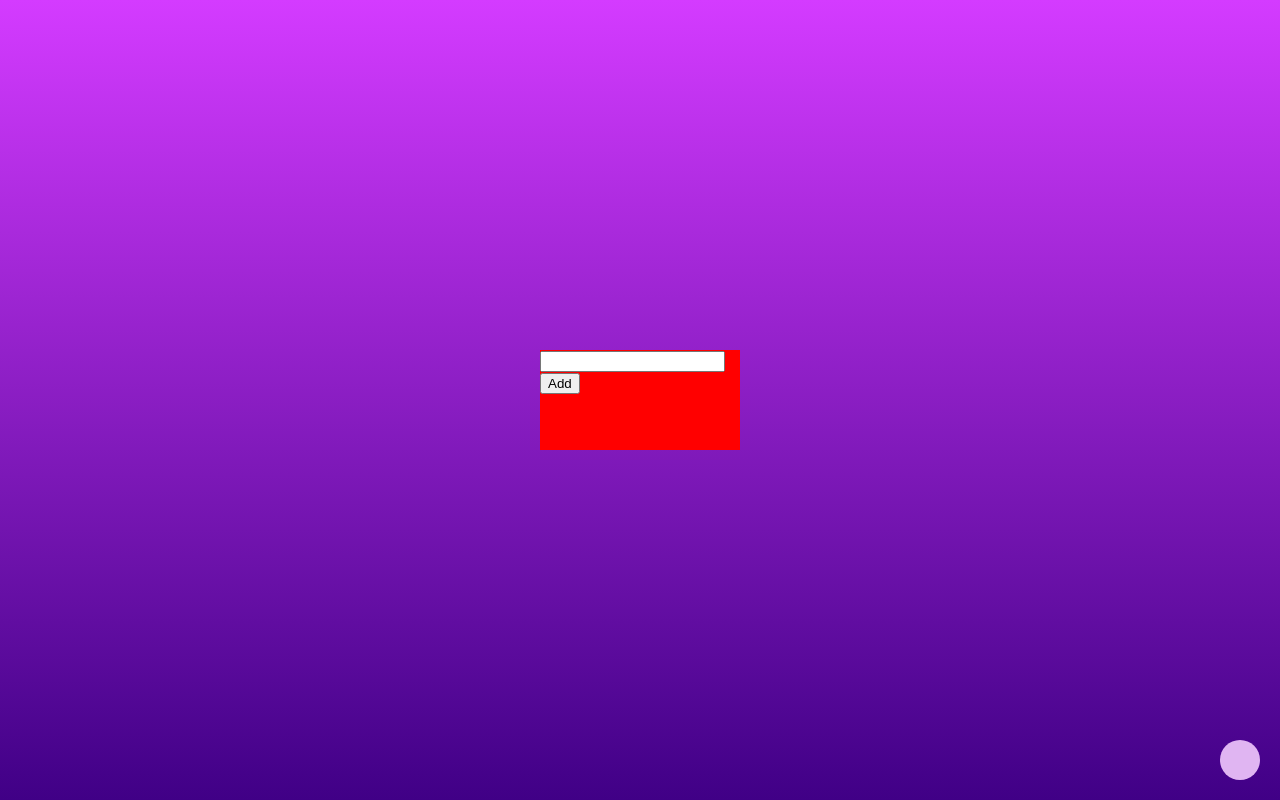
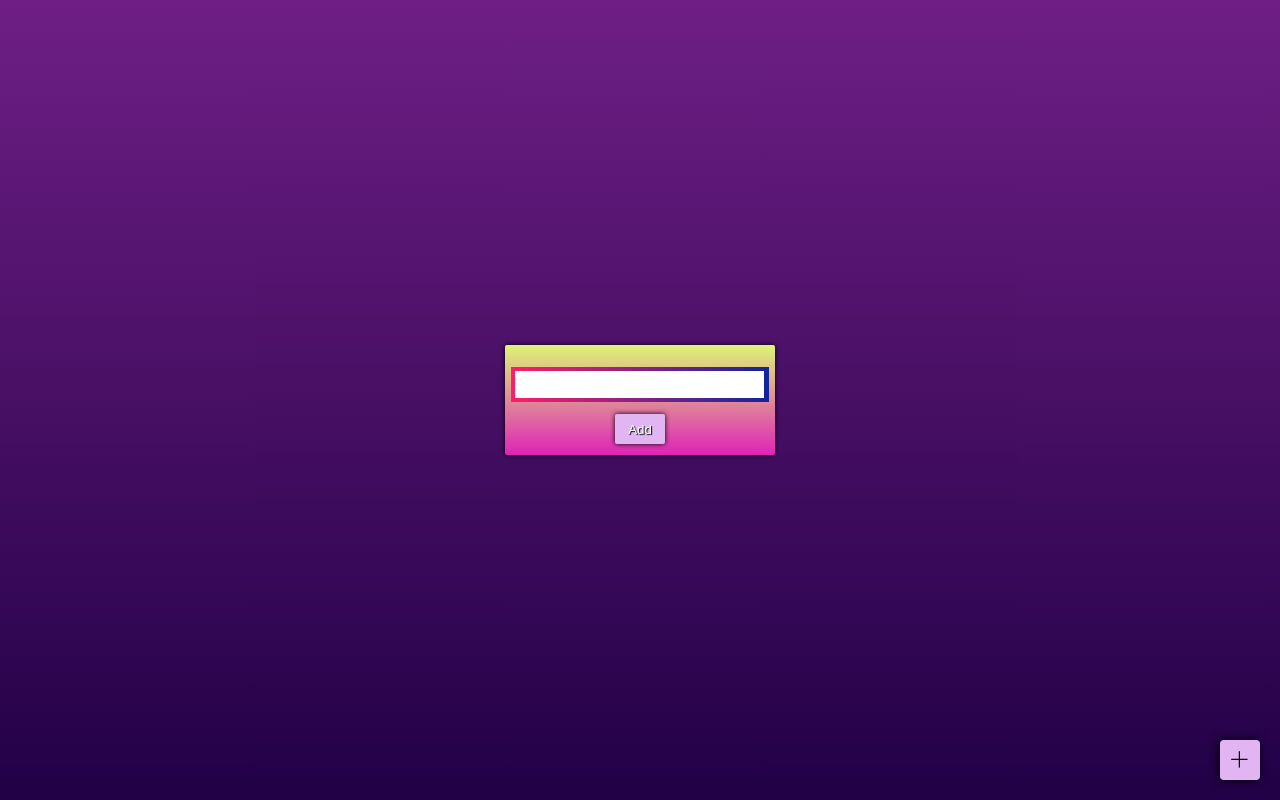
Before and after one commit to BerryJohn/react-weatherapp, a React (Create React App) app: page / in a window 1280 px wide. Both pictures are taken after a click on the button 1240 px from the left and 760 px from the top of the page. Built offline with nearby package versions, Linux system fonts and the light colour scheme.

Commit message:
design ready and working

```diff
--- a/src/components/AddPinForm/AddPinForm.tsx
+++ b/src/components/AddPinForm/AddPinForm.tsx
@@ -1,5 +1,5 @@
 import * as React from 'react';
-import { FC, useEffect, useState } from 'react';
+import { FC, useEffect, useRef, useState } from 'react';
 import styled from 'styled-components';
 import { generateUUID } from '../../helpers/uuidGenerator';
 import { colors } from '../../styledHelpers/colors';
@@ -9,11 +9,14 @@ import API from '../../helpers/api';
 interface IAddPinForm {
     visible: boolean;
     setCities(newCities: ICity[]): void;
+    openHandler(): void;
 }
 
 const AddPinForm: FC<IAddPinForm> = (props) => {
+    const formWrapper = useRef<HTMLDivElement>(null);
 
     const [cityInput, setCityInput] = useState<string>('');
+    const [cityInputError, setCityError] = useState<string>('');
 
     const addCityHandler = () => {
         if (localStorage.getItem('cities') !== null) {
@@ -22,27 +25,55 @@ const AddPinForm: FC<IAddPinForm> = (props) => {
                 .then(
                     (result) => {
                         if (result.cod !== 200)
-                            return;
+                            {
+                                setCityInput('');
+                                setCityError('Wrong city name!')
+                                return;
+                            }
                         let cities: ICity[] = JSON.parse(localStorage.getItem('cities') || '[]');
                         let newCity: ICity = {
-                            name: cityInput,
+                            name: result.name,
                             id: `${generateUUID()}`,
                         };
-                        cities.push(newCity);
-                        localStorage.setItem('cities', JSON.stringify(cities));
-                        props.setCities(cities);
+                        const isCityAdded = cities.filter(city => city.name === newCity.name);
+                        if(isCityAdded.length === 0) //Check if added city is already existing
+                        {
+                            cities.push(newCity);
+                            localStorage.setItem('cities', JSON.stringify(cities));
+                            props.setCities(cities);
+                            setCityInput('');
+                            setCityError('');
+                            props.openHandler();
+                        }
+                        else
+                        {
+                            setCityError('This city is already added!');
+                            setCityInput('');
+                        }
                     },
                     (error) => {
-                        console.log('dupa')
+                        setCityError('Uknown error');
                     }
                 );
         }
     };
 
+    const closeHandler = (e:any) => {
+        if(e.target == formWrapper.current)
+            props.openHandler();
+    }
+
     return (
-        <Wrapper open={props.visible}>
-            <input type='text' onChange={e => setCityInput(e.target.value)} />
-            <button onClick={addCityHandler}>Add</button>
+        <Wrapper open={props.visible} ref={formWrapper} onClick={e => closeHandler(e)}>
+            <Form open={props.visible}>
+                <CityError>
+                    {cityInputError}
+                </CityError>
+                <InputWrapper>
+                    <FormInput value={cityInput} type='text' onChange={e => setCityInput(e.target.value)} />
+                </InputWrapper>
+                <InputButton onClick={addCityHandler}>Add</InputButton>
+            </Form>
         </Wrapper>
     );
 }
@@ -53,12 +84,92 @@ interface IWrapper {
     open: boolean;
 }
 const Wrapper = styled.div<IWrapper>`
+    height:100vh;
+    width:100vw;
+    position:fixed;
+    left:0;
+    top:0;
+    display:flex;
+    align-items:center;
+    justify-content:center;
+    transition:.1s;
+    visibility:hidden;
+    background-color:#0000000;
+    transform:scale(0.8);
+
+    ${props => (props.open && `
+        visibility:visible;
+        background-color:#0000007b;
+        transform:scale(1);
+    `
+    )};
+`;
+
+interface IForm {
+    open: boolean;
+}
+const Form = styled.div<IForm>`
+    background: rgb(223,36,183);
+    background: linear-gradient(0deg, rgba(223,36,183,1) 0%, rgba(221,244,119,1) 100%);
+    display:flex;
+    flex-direction:column;
+    align-items:center;
+    justify-content:space-around;
+    width:250px;
     height:100px;
-    width:200px;
-    position:fixed;
-    left:calc(50% - 100px);
-    top:calc(50% - 50px);
-    background-color:red;
-    visibility:hidden;
-    ${props => (props.open && 'visibility:visible;')};
+    border-radius:2px;
+    opacity:0;
+    box-shadow: black 0px 0px 5px;
+    padding:5px 10px;
+    ${props => (props.open && `
+        opacity:1;
+    `
+    )};
 `;
+
+const FormInput = styled.input`
+    height:25px;
+    font-size:18px;
+    width:245px;
+    border:none;
+
+    &:focus{
+        border:none;
+        outline:none;
+    }
+`;
+
+const InputWrapper = styled.div`
+    width:100%;
+    padding:4px;
+    background: linear-gradient(to right, #ff1e69, #10259c);
+`;
+
+const InputButton = styled.button`
+    width:50px;
+    height:30px;
+    border:none;
+    border-radius:2px;
+    background-color:${colors.lightPurple};
+    color:white;
+    text-shadow:black 1px 1px 1px;
+    transition:.2s;
+    box-sizing:border-box;
+    cursor:pointer;
+    box-shadow: 0px 0px 5px black;
+    &:hover{
+        background-color: #ff1e69;
+    }
+    &:focus{
+        border:none;
+        outline:none;
+    }
+    &:active{
+        background-color: #ff004c;
+    }
+`;
+
+const CityError = styled.p`
+    color:black;
+    margin:0;
+`;
--- a/src/components/App.tsx
+++ b/src/components/App.tsx
@@ -1,4 +1,5 @@
 import React, { useEffect, useState } from 'react';
+import { VscAdd } from 'react-icons/vsc';
 import styled from 'styled-components';
 import { createGlobalStyle } from 'styled-components'
 import { colors } from '../styledHelpers/colors';
@@ -36,8 +37,10 @@ const App = () => {
         <Wrapper>
             <GlobalStyle />
             <WeatherPins cities={cities} setCities={setCitiesHandler} />
-            <AddPinForm visible={formOpen} setCities={setCitiesHandler} />
-            <AddPinButton onClick={openFormHandler} />
+            <AddPinForm visible={formOpen} setCities={setCitiesHandler} openHandler={openFormHandler}/>
+            <AddPinButton onClick={openFormHandler}>
+                <VscAdd />
+            </AddPinButton>
         </Wrapper>
     );
 }
@@ -45,21 +48,31 @@ const App = () => {
 export default App;
 
 const Wrapper = styled.div`
-      max-width:100vw;
+      min-width:100vw;
       min-height:100vh;
       position:relative;
+      overflow-y:hidden;
 `;
 
 const AddPinButton = styled.button`
     border:none;
     width:40px;
     height:40px;
-    border-radius:20px;
+    border-radius:4px;
     background-color:${colors.lightPurple};
+    box-shadow: black -1px 0px 8px;
     cursor:pointer;
-    position:absolute;
+    position:fixed;
     bottom:20px;
     right:20px;
+    display:flex;
+    align-items:center;
+    justify-content:center;
+    font-size:20px;
+    transition:.1s;
+    &:hover{
+        transform:scale(1.05);
+    }
 `;
 
 const GlobalStyle = createGlobalStyle`
@@ -67,7 +80,7 @@ const GlobalStyle = createGlobalStyle`
       color:${colors.white};
       background: rgb(64,0,134);
       background: linear-gradient(0deg, rgba(64,0,134,1) 0%, rgba(212,59,255,1) 100%);
-      max-width:100vw;
+      min-width:100vw;
       min-height:100%;
       padding:0px;
       margin:0px;
--- a/src/components/WeatherPins/Pin/Pin.tsx
+++ b/src/components/WeatherPins/Pin/Pin.tsx
@@ -1,16 +1,20 @@
 import * as React from 'react';
-import { FC, useEffect, useState } from 'react';
-import styled from 'styled-components';
+import { FC, useEffect, useRef, useState } from 'react';
+import styled, { css, keyframes } from 'styled-components';
 import { colors } from '../../../styledHelpers/colors';
 import { ICity } from '../../App';
 import API from '../../../helpers/api';
-import { WiBarometer, WiHumidity, WiStrongWind } from "react-icons/wi";
+import { WiBarometer, WiHumidity, WiStrongWind, WiCloud, WiNightAltSnow, WiNightClear, WiNightAltThunderstorm, WiNightAltShowers, WiNightFog, WiNightAltRain, WiNightAltCloudy, WiDaySunny, WiDayCloudy, WiDaySnow, WiDayThunderstorm, WiDayShowers, WiDayRain, WiDayFog } from "react-icons/wi";
+import { VscChromeClose } from "react-icons/vsc";
+
 
 interface IPin extends ICity {
     setCities(newCities: ICity[]): void;
 }
 
 const Pin: FC<IPin> = (props) => {
+    //Refs
+    const cityNameRef = useRef<HTMLDivElement>(null);
     //States
     const [isLoaded, setIsLoaded] = useState<boolean>(false);
     const [data, setData] = useState<any>();
@@ -55,6 +59,47 @@ const Pin: FC<IPin> = (props) => {
         return new Date(localDateTime).getHours();
     };
 
+    const getCityImage = () => {
+        const cityTime = getCityTime();
+        if(cityTime >= 20 && cityTime < 6){
+            switch (data?.weather[0].main) {
+                case 'Clouds':
+                    return (<WiNightAltCloudy />);
+                case 'Snow':
+                    return (<WiNightAltSnow />);
+                case 'Clear':
+                    return (<WiNightClear />);
+                case 'Thunderstorm':
+                    return (<WiNightAltThunderstorm />);
+                case 'Drizzle':
+                    return (<WiNightAltShowers />);
+                case 'Rain':
+                    return (<WiNightAltRain />);
+                default:
+                    return (<WiNightFog />);
+            }
+        }
+        else {
+            switch (data?.weather[0].main) {
+                case 'Clouds':
+                    return (<WiDayCloudy />);
+                case 'Snow':
+                    return (<WiDaySnow />);
+                case 'Clear':
+                    return (<WiDaySunny />);
+                case 'Thunderstorm':
+                    return (<WiDayThunderstorm />);
+                case 'Drizzle':
+                    return (<WiDayShowers />);
+                case 'Rain':
+                    return (<WiDayRain />);
+                default:
+                    return (<WiDayFog />);
+            }
+         }
+    };
+
+
     if (!isLoaded)
         return (
             <Wrapper>
@@ -64,9 +109,9 @@ const Pin: FC<IPin> = (props) => {
     else
         return (
             <Wrapper time={getCityTime()}>
-                <City>
+                <CityName ref={cityNameRef} cityLength={cityNameRef?.current ? cityNameRef.current!.scrollWidth : 0}>
                     {data?.name}
-                </City>
+                </CityName>
                 <CityDate>
                     {transformDate()}
                 </CityDate>
@@ -77,7 +122,7 @@ const Pin: FC<IPin> = (props) => {
                     {data?.weather[0].main}
                 </WeatherText>
                 <CityImage>
-
+                    {getCityImage()}
                 </CityImage>
                 <CityInfo>
                     <Info>
@@ -86,27 +131,39 @@ const Pin: FC<IPin> = (props) => {
                     </Info>
                     <Info>
                         <WiBarometer />
-                        <p>{data?.main.pressure}</p>
+                        <p>{data?.main.pressure}hPa</p>
                     </Info>
                     <Info>
                         <WiHumidity />
                         <p>{data?.main.humidity}%</p>
                     </Info>
                 </CityInfo>
-                {/* <button onClick={deleteHandler}>delete</button> */}
+                <DeleteWrapper onClick={deleteHandler}>
+                    <VscChromeClose />
+                </DeleteWrapper>
             </Wrapper>
         );
 }
 
 export default Pin;
 
+////////styled
 
+//interfaces
 interface IWrapper {
     time?: number;
 }
 
+interface ICityName{
+    cityLength: number;
+}
+
+///
+
 const Wrapper = styled.div<IWrapper>`
-    width:300px;
+    overflow:hidden;
+    min-width:300px;
+    max-width:300px;
     height:500px;
     margin-right:15px;
     background-color:${colors.pink};
@@ -114,6 +171,7 @@ const Wrapper = styled.div<IWrapper>`
     box-sizing:border-box;
     padding:15px 10px;
     border-radius:2px;
+    position:relative;
     ${props => {
         if (props?.time === undefined) {
             return `
@@ -145,19 +203,35 @@ const Wrapper = styled.div<IWrapper>`
             background: linear-gradient(0deg, rgba(74,63,182,1) 0%, rgba(100,91,179,1) 25%, rgba(210,48,159,1)   100%);
         `;
         }
+        else if (props?.time >= 0) {
+            return `
+            background: rgb(74,63,182);
+            background: linear-gradient(0deg, rgba(74,63,182,1) 0%, rgba(100,91,179,1) 25%, rgba(30,24,88,1) 100%);
+        `;
+        }
     }};
 `;
 
-const City = styled.div`
+const CityName = styled.div<ICityName>`
+    cursor:default;
     color:${colors.white};
     text-transform: uppercase;
     font-size: 45px;
     font-weight: 300;
     letter-spacing: 3px;
     text-shadow: black 1px 1px 1px;
+    white-space:nowrap;
+    transition:1s;
+    ${props => (
+        props?.cityLength >= 280 &&`
+        &:hover{
+            transform:translateX(-${(props?.cityLength - 280)}px);
+        }`
+    )};
 `;
 
 const CityDate = styled.div`
+    cursor:default;
     font-weight: 300;
     font-size: 14px;
     color: #ffffffa9;
@@ -165,12 +239,14 @@ const CityDate = styled.div`
 `;
 
 const Temp = styled.div`
+    cursor:default;
     font-weight: 200;
     font-size: 50px;
     color: white;
     margin-top:5px;
 `;
 const WeatherText = styled.div`
+    cursor:default;
     font-weight: 200;
     font-size: 24px;
     color: white;
@@ -178,14 +254,18 @@ const WeatherText = styled.div`
 
 const CityImage = styled.div`
     margin-top:5px;
-    /* background-color:red; */
+    display:flex;
+    align-items:center;
+    justify-content:center;
     width:100%;
     height:200px;
+    font-size:170px;
+    overflow:hidden;
 `;
 
 const CityInfo = styled.div`
     margin-top:5px;
-    padding-top:5px;
+    padding-top:15px;
     border-top:1px solid #ffffffa9;
     color: #ffffffa9;
     width:100%;
@@ -210,3 +290,26 @@ const Info = styled.div`
         transform:scale(1.1);
     }
 `;
+
+const DeleteWrapper = styled.button`
+    background-color:transparent;
+    border:none;
+    cursor:pointer;
+    color: #ffffffa9;
+    width:40px;
+    height:40px;
+    position:absolute;
+    top:110px;
+    right:-20px;
+    display:flex;
+    align-items:center;
+    justify-content:center;
+    font-size:40px;
+    transition:.2s;
+    &:hover{
+        right:0px;
+        color:white;
+        background-color:#ffffff2f;
+        border-radius:2px;
+    }
+`;
--- a/src/components/WeatherPins/WeatherPins.tsx
+++ b/src/components/WeatherPins/WeatherPins.tsx
@@ -1,7 +1,6 @@
 import * as React from 'react';
 import { FC } from 'react';
 import styled from 'styled-components';
-import { colors } from '../../styledHelpers/colors';
 import { ICity } from '../App';
 import Pin from './Pin/Pin';
 
@@ -29,7 +28,7 @@ const WeatherPins:FC<IWeatherPins> = (props) => {
 export default WeatherPins;
 
 const Wrapper = styled.div`
-    width:100vw;
+    min-width:100vw;
     height:100vh;
     display:flex;
     align-items:center;
```
